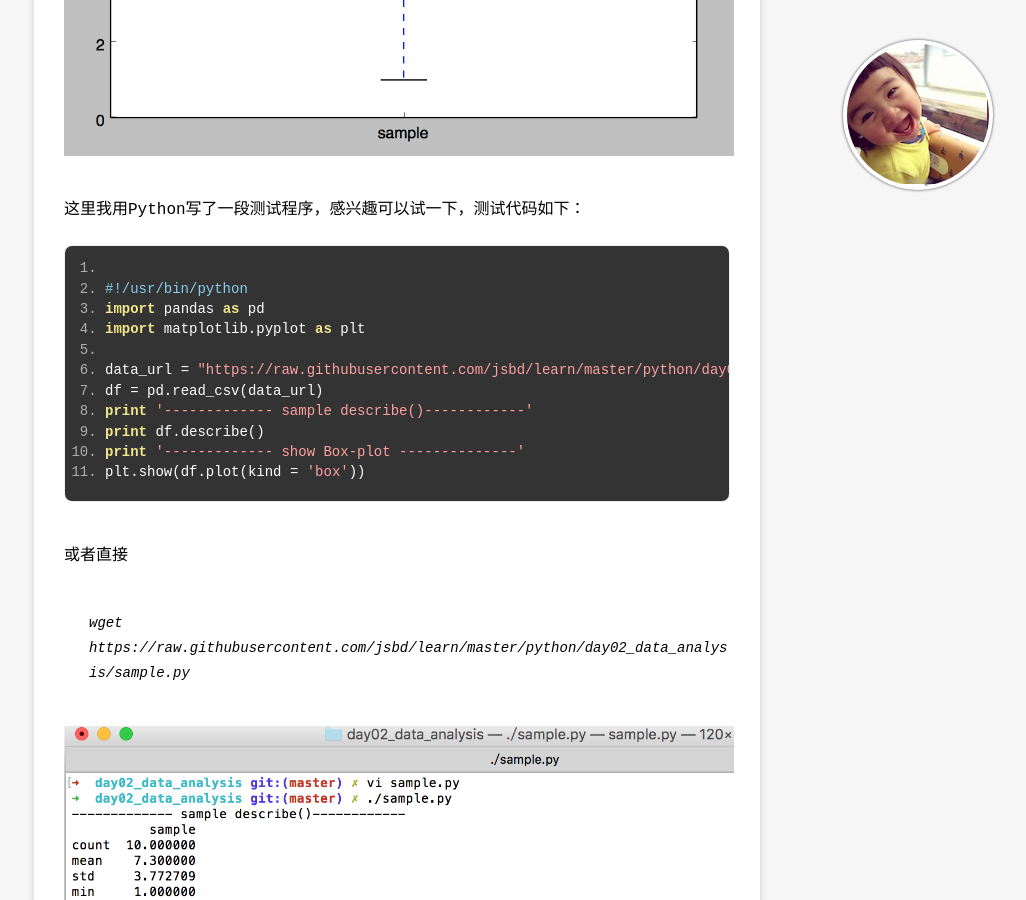
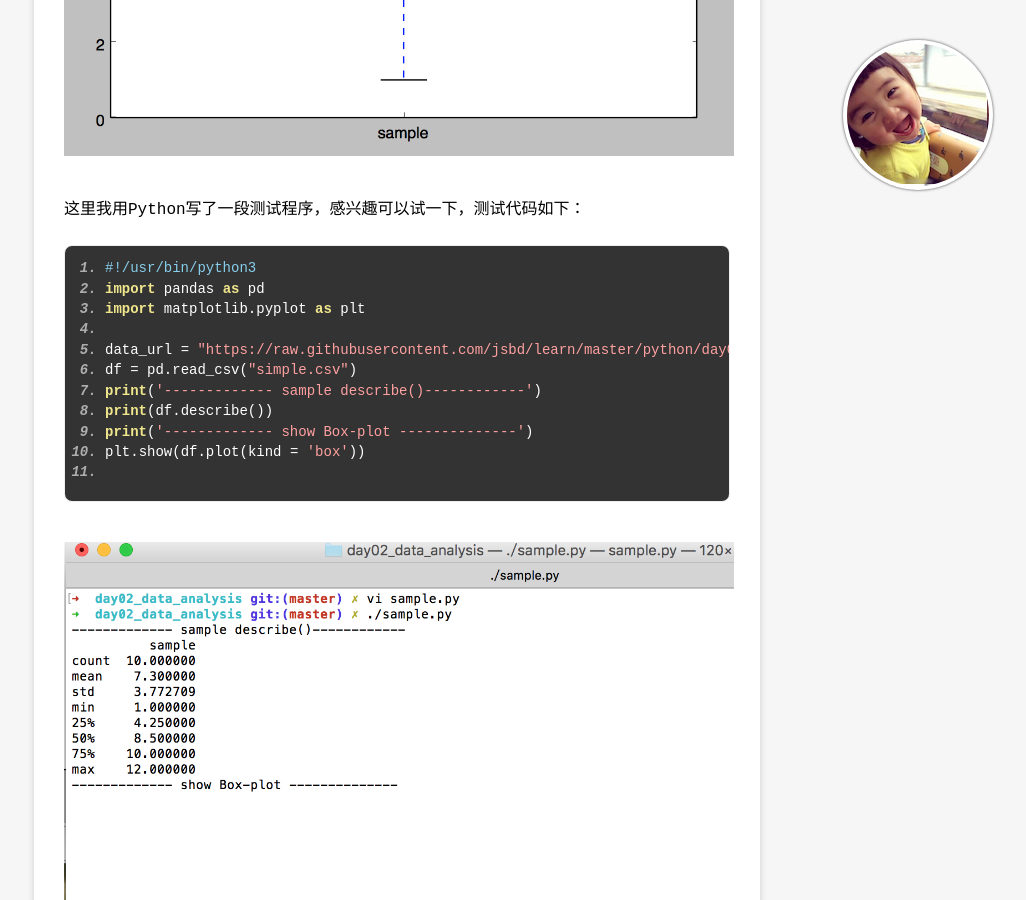
Before and after one commit to johnsonsbaby/johnsonsbaby.github.io, a Jekyll site: the page built from _posts/python/2016-1-6-Statistics-Box-Plot.md, in a window 1280 px wide and 900 px high, scrolled down 1408 px. Shown: the whole window, without its empty margins (94-1120 px from the left). Built offline with Jekyll 4.4.1, drawn with Linux system fonts in a browser that asks for light colours.

Commit message:
优化链接

````diff
--- a/_posts/python/2016-1-6-Statistics-Box-Plot.md
+++ b/_posts/python/2016-1-6-Statistics-Box-Plot.md
@@ -34,22 +34,19 @@ Q3(上四分位，中位数右侧剩余数据的中位数)：10
 
 这里我用Python写了一段测试程序，感兴趣可以试一下，测试代码如下：
 
-<pre><code>
-#!/usr/bin/python
+```shell
+#!/usr/bin/python3
 import pandas as pd
 import matplotlib.pyplot as plt
 
 data_url = "https://raw.githubusercontent.com/jsbd/learn/master/python/day02_data_analysis/sample.csv"
-df = pd.read_csv(data_url)
-print '------------- sample describe()------------'
-print df.describe()
-print '------------- show Box-plot --------------'
+df = pd.read_csv("simple.csv")
+print('------------- sample describe()------------')
+print(df.describe())
+print('------------- show Box-plot --------------')
 plt.show(df.plot(kind = 'box'))
-</code></pre>
 
-或者直接
-> wget https://raw.githubusercontent.com/jsbd/learn/master/python/day02_data_analysis/sample.py
-
+```
 
 ![屏幕快照 2016-01-06 20.39.39.png](../images/py_web/1395995-bc5bc3c91964a068.png)
 
````
Also changed, not shown: _posts/python/2016-1-5-How-To-Start-Python-Web-Server.md (+2 -3 lines), _posts/python/2016-1-6-Intro-Statistics.md (+1 -3 lines), data/python/simple.csv (added, +10 -0 lines).
